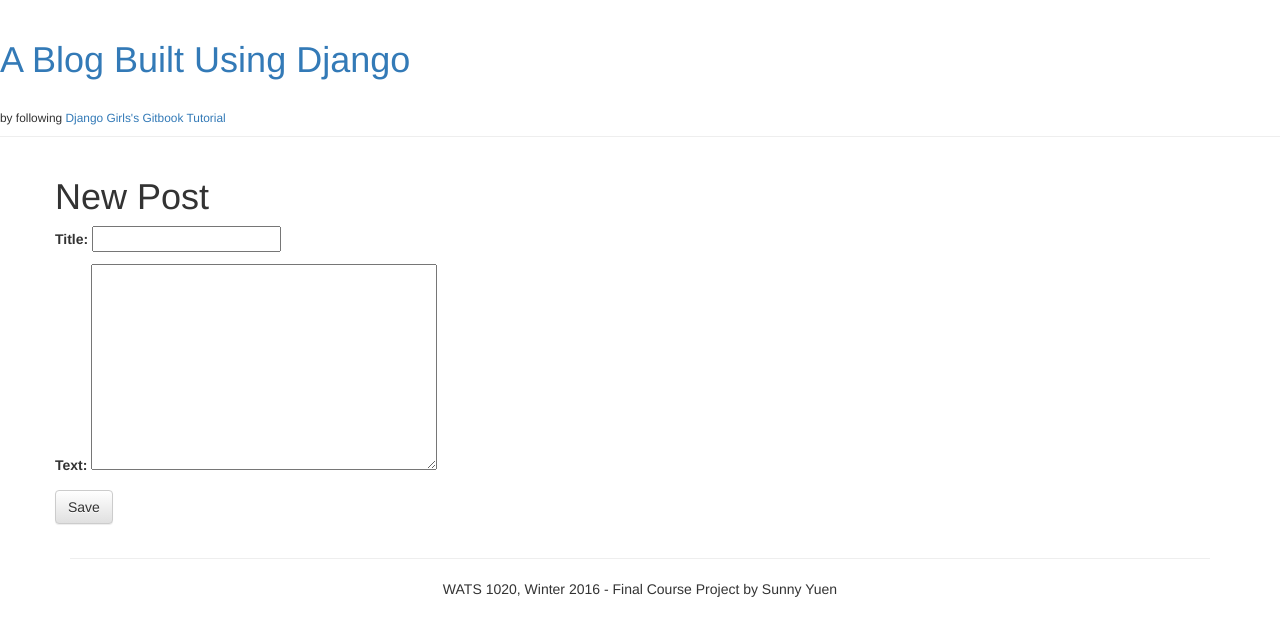
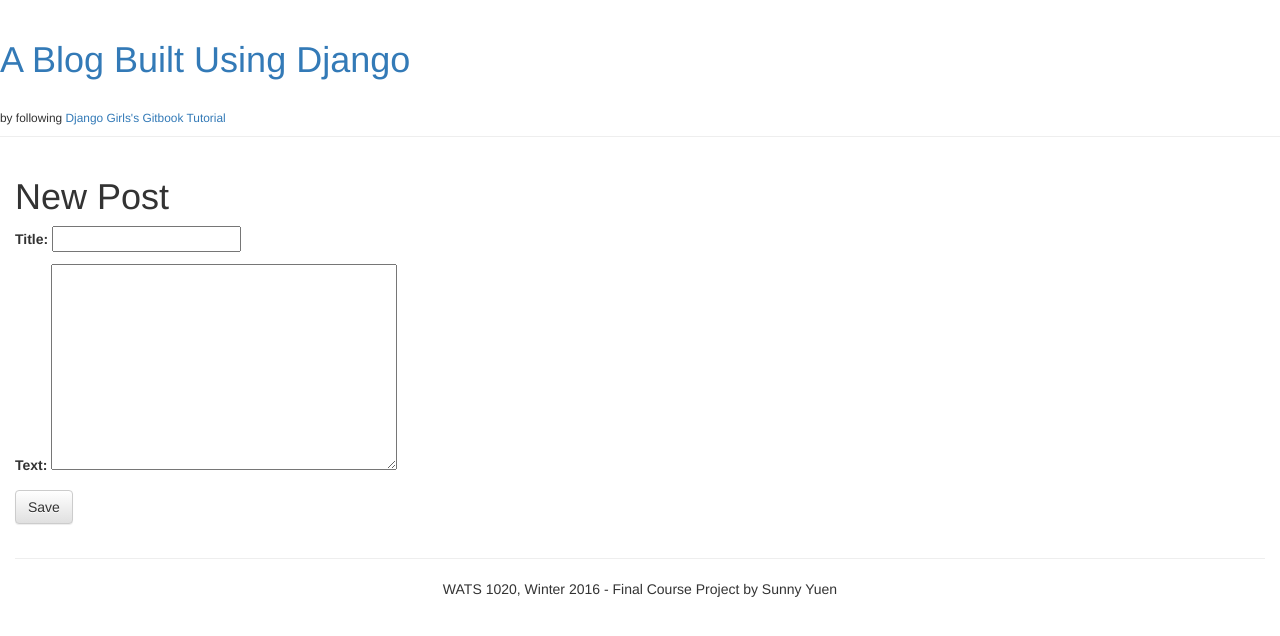
Before and after one commit to yuens1002/Blog-App, a Django app: page /post/new/ in a window 1280 px wide. Shown: the top 636 px of the page. Run offline with Django 3.2, Linux system fonts and the light colour scheme; some libraries are stand-ins or nearby versions.

Commit message:
added static files by collectstatic and corrected file path to blog.css

```diff
--- a/blog_app/templates/blog_app/base.html
+++ b/blog_app/templates/blog_app/base.html
@@ -4,7 +4,6 @@
         <title>A Blog Built Using Django</title>
         <link rel="stylesheet" href="//maxcdn.bootstrapcdn.com/bootstrap/3.2.0/css/bootstrap.min.css">
         <link rel="stylesheet" href="//maxcdn.bootstrapcdn.com/bootstrap/3.2.0/css/bootstrap-theme.min.css">
-        <link href='//fonts.googleapis.com/css?family=Lobster&subset=latin,latin-ext' rel='stylesheet' type='text/css'>
         <link rel="stylesheet" href="{% static 'css/blog.css' %}">
     </head>
     <body>
@@ -14,12 +13,12 @@
             {% endif %}
             <h1><a href="/">A Blog Built Using Django</a></h1><br><small>by following <a href="//tutorial.djangogirls.org/en/">Django Girls's Gitbook Tutorial</a></small>
         </div>
-        <div class="content container">
+        <div class="content container-fluid">
              <div class="row">
-                 <div class-"col-md-8">
+                 <div class="col-md-12">
                  {% block content %}
                  {% endblock %}
-             	 <div>
+							   </div>
              </div>
         </div>
 	<footer class="container-fluid">
--- a/djg_site/settings.py
+++ b/djg_site/settings.py
@@ -120,4 +120,4 @@ USE_TZ = True
 # https://docs.djangoproject.com/en/1.9/howto/static-files/
 
 STATIC_URL = '/static/'
-STATIC_ROOT = os.path.join(BASE_DIR, 'static')
+STATIC_ROOT = os.path.join(BASE_DIR, 'static/')
```
